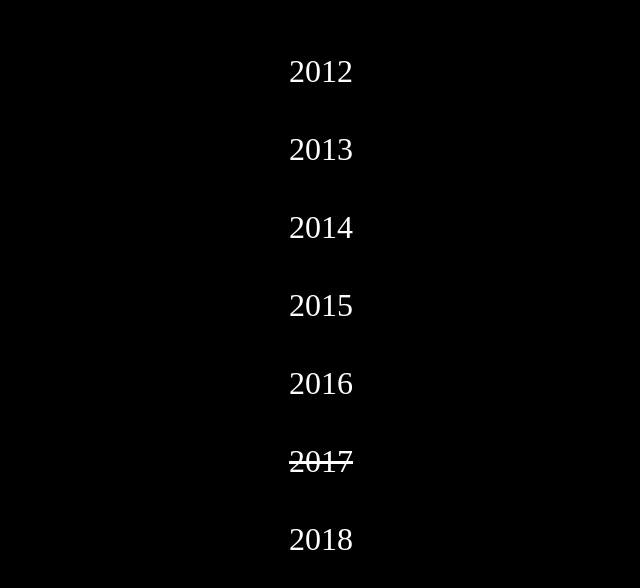
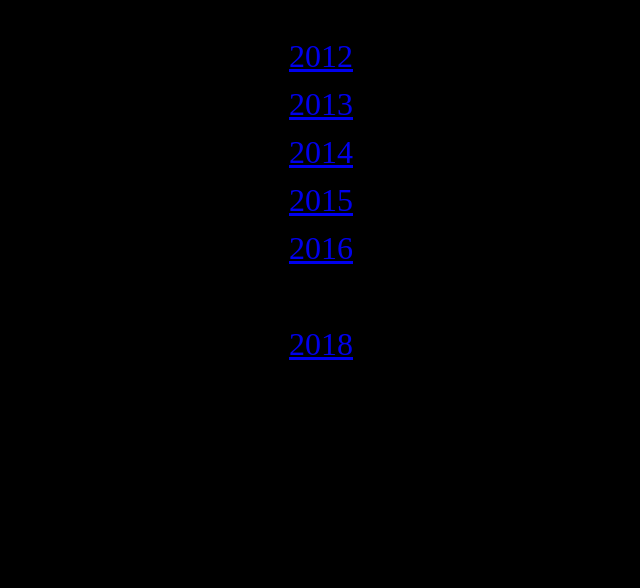
Before and after one commit to syntaxkiller/CASURVEY, a plain HTML site: page index.html in a window 1280 px wide. Shown: the whole page, without its empty margins (319-959 px from the left). Drawn offline with Linux system fonts and the light colour scheme.

Commit message:
Update index.html

```diff
--- a/index.html
+++ b/index.html
@@ -22,19 +22,19 @@
 </head>
 <body>
   <p>
-  <a class="button" href="https://imgur.com/a/Bt6fV">2012</a>
+  <a class=".button" href="https://imgur.com/a/Bt6fV">2012</a>
   <br>
-  <a class="button" href="https://imgur.com/a/wk3Zb">2013</a>
+  <a class=".button" href="https://imgur.com/a/wk3Zb">2013</a>
   <br>
-  <a class="button" href="https://imgur.com/a/CUJhR">2014</a>
+  <a class=".button" href="https://imgur.com/a/CUJhR">2014</a>
   <br>
-  <a class="button" href="https://imgur.com/a/f33Ui">2015</a>
+  <a class=".button" href="https://imgur.com/a/f33Ui">2015</a>
   <br>
-  <a class="button" href="https://syntaxkiller.github.io/CASURVEY2016/">2016</a>
+  <a class=".button" href="https://syntaxkiller.github.io/CASURVEY2016/">2016</a>
   <br>
-  <span class="button" style="text-decoration:line-through;">2017</span>
+  <span class=".button" style="text-decoration:line-through;">2017</span>
   <br>
-  <a class="button" href="https://syntaxkiller.github.io/CA-Survey/">2018</a>
+  <a class=".button" href="https://syntaxkiller.github.io/CA-Survey/">2018</a>
   </p>
 </body>
 </html>
```
